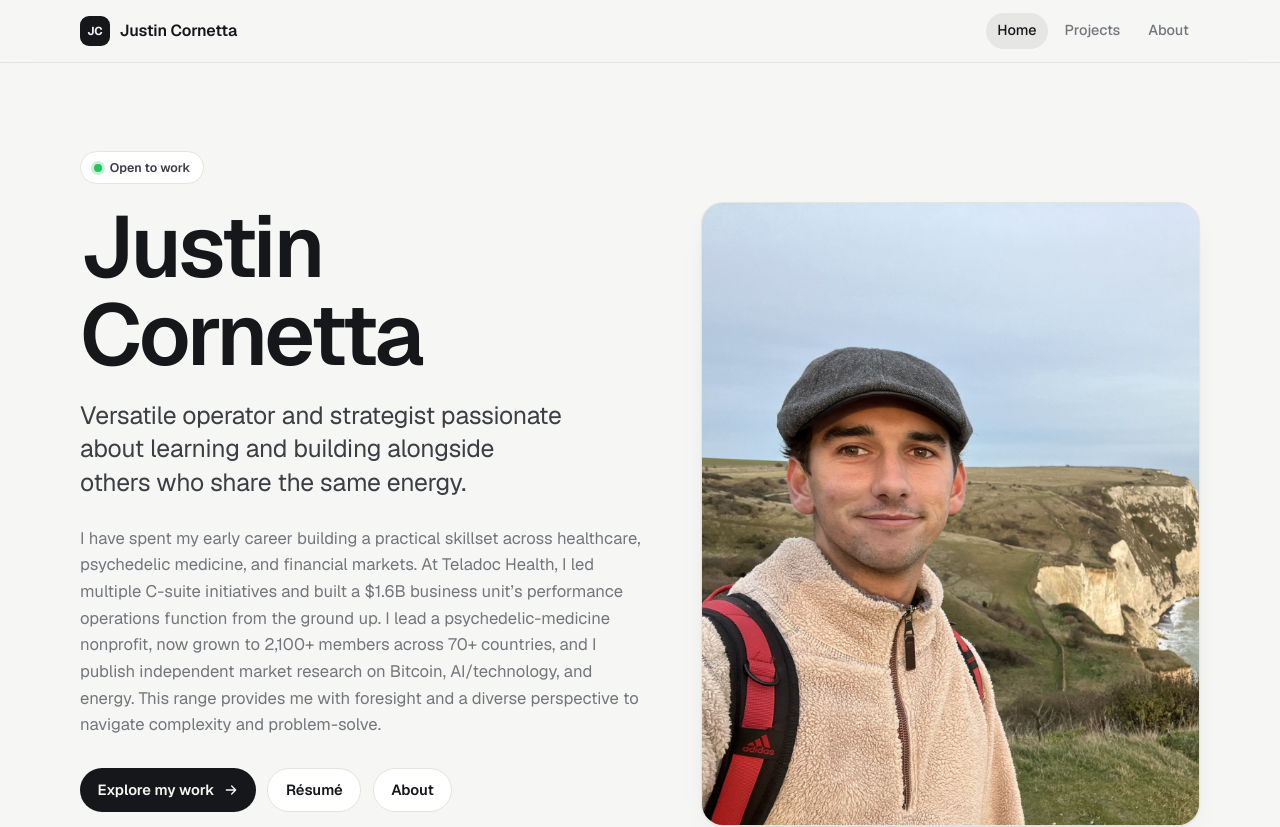
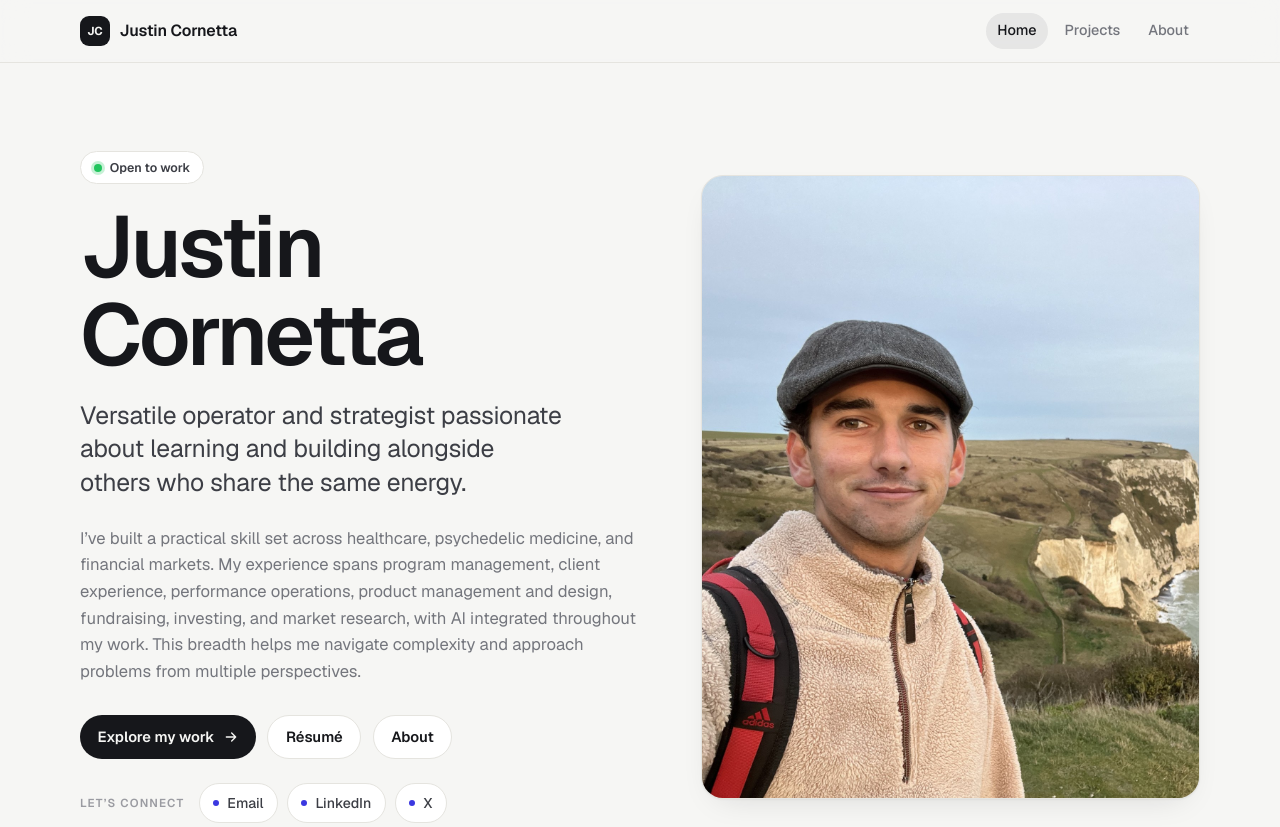
Before and after one commit to justincornetta/personal-website, a Next.js app: page / in a window 1280 px wide. Shown: the top 827 px of the page. Built offline with nearby package versions, Linux system fonts and the light colour scheme.

Commit message:
Update homepage hero bio

```diff
--- a/src/app/page.tsx
+++ b/src/app/page.tsx
@@ -78,13 +78,11 @@ export default function Home() {
             who share the same energy.
           </p>
           <p className="hero__bio">
-            I have spent my early career building a practical skillset across healthcare, psychedelic
-            medicine, and financial markets. At Teladoc Health, I led multiple C-suite initiatives and
-            built a $1.6B business unit&rsquo;s performance operations function from the ground up. I
-            lead a psychedelic-medicine nonprofit, now grown to 2,100+ members across 70+ countries,
-            and I publish independent market research on Bitcoin, AI/technology, and energy. This range
-            provides me with foresight and a diverse perspective to navigate complexity and
-            problem-solve.
+            I’ve built a practical skill set across healthcare, psychedelic medicine, and financial
+            markets. My experience spans program management, client experience, performance operations,
+            product management and design, fundraising, investing, and market research, with AI
+            integrated throughout my work. This breadth helps me navigate complexity and approach
+            problems from multiple perspectives.
           </p>
           <div className="hero__cta">
             <Link className="button-primary" href="/projects">
```
